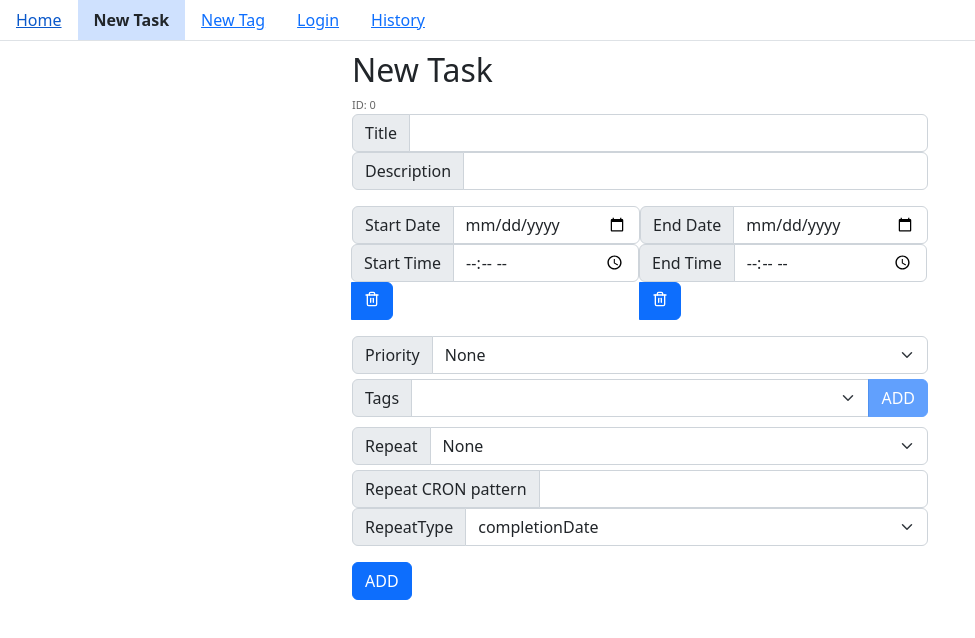
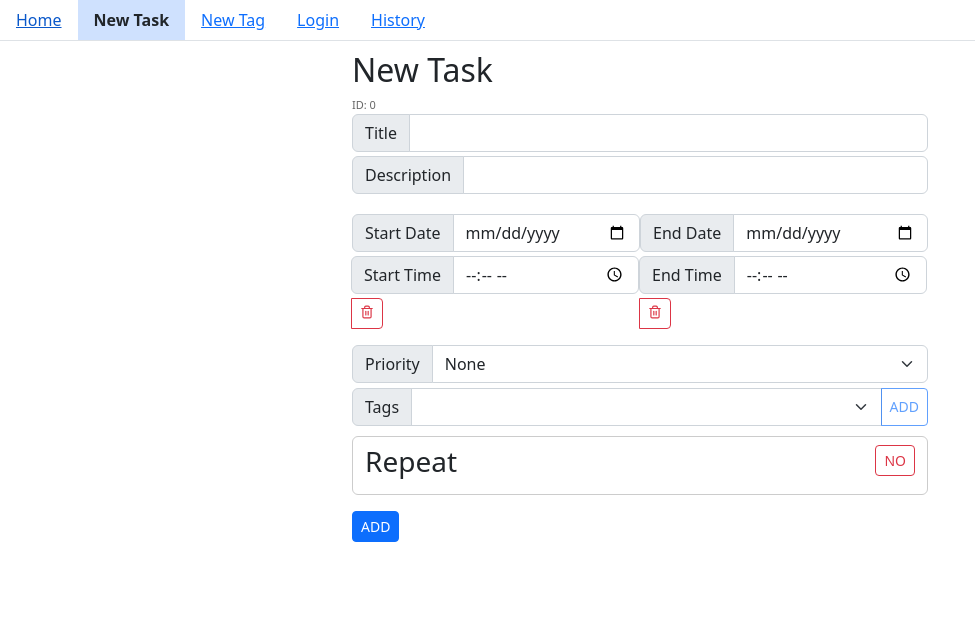
Before and after one commit to MrOggy85/tasks, a React (Create React App) app: page /task/0 in a window 1280 px wide. Shown: the top 638 px of the page, without its empty margins (0-975 px from the left). Built offline with nearby package versions, Linux system fonts and the light colour scheme.

Commit message:
feat: adapt repeat task to new api

```diff
--- a/src/components/Button/Button.tsx
+++ b/src/components/Button/Button.tsx
@@ -41,6 +41,7 @@ const Button = ({
       type={type || 'button'}
       disabled={disabled}
       onClick={onClick}
+      size="sm"
     >
       {content}
     </BootstrapButton>
--- /dev/null
+++ b/src/pages/Task/Task.module.css
@@ -0,0 +1,11 @@
+.repeatContainer {
+  padding: 0.5em 0.5em;
+  border: 1px solid #ccc;
+  border-radius: 6px;
+}
+
+.repeatHeader {
+  display: flex;
+  justify-content: space-between;
+  align-items: flex-start;
+}
--- a/src/pages/Task/Task.tsx
+++ b/src/pages/Task/Task.tsx
@@ -3,7 +3,7 @@ import format from 'date-fns/format';
 import { FiTrash2 } from 'react-icons/fi';
 import { parseCronExpression } from 'cron-schedule';
 import { useNavigate, useParams } from 'react-router-dom';
-import { Button, Container, Form, InputGroup, Spinner } from 'react-bootstrap';
+import { Container, Form, InputGroup, Spinner } from 'react-bootstrap';
 import getPrio from '../../core/getPrio';
 import type { RootState } from '../../core/redux/store';
 import { add, update } from '../../core/tasks/taskSlice';
@@ -11,6 +11,8 @@ import getCron from '../../core/getCron';
 import PillWithX from '../../components/PillWithX';
 import { useAppSelector } from '../../core/redux/useAppSelector';
 import { useAppDispatch } from '../../core/redux/useAppDispatch';
+import Button from '../../components/Button';
+import styles from './Task.module.css';
 
 type Task = RootState['tasks']['tasks'][0];
 type CronType = Parameters<typeof getCron>[0];
@@ -34,7 +36,7 @@ const InputField = ({
   step,
   type,
 }: InputFieldProps) => (
-  <InputGroup>
+  <InputGroup className="mb-1">
     <InputGroup.Text>{label}</InputGroup.Text>
     <Form.Control
       step={step}
@@ -67,8 +69,11 @@ const Task = () => {
   const [priority, setPriority] = useState<Task['priority']>(0);
   const [chosenTags, setChosenTags] = useState<number[]>([]);
   const [tagSelect, setTagSelect] = useState<number>(0);
+  const [isRepeating, setIsRepeating] = useState(false);
   const [repeatHelper, setRepeatHelper] = useState<CronType | ''>('');
   const [repeatCronPattern, setRepeatCronPattern] = useState('');
+  const [repeatCompletionType, setRepeatCompletionType] = useState<'D'>('D');
+  const [repeatCompletionDuration, setRepeatCompletionDuration] = useState(0);
   const [repeatType, setRepeatType] =
     useState<Task['repeatType']>('completionDate');
 
@@ -85,12 +90,33 @@ const Task = () => {
       );
       setPriority(currentTask.priority || 0);
       setChosenTags(currentTask.tags.map((x) => x.id) || []);
+
+      if (currentTask.repeat) {
+        setIsRepeating(true);
+        setRepeatType(currentTask.repeatType);
+        if (currentTask.repeatType === 'endDate') {
           setRepeatCronPattern(currentTask.repeat);
-      setRepeatType(currentTask.repeatType);
+        } else {
+          setRepeatCompletionType(currentTask.repeat.substring(0, 1) as 'D');
+          setRepeatCompletionDuration(Number(currentTask.repeat.substring(1)));
+        }
+      }
     }
   }, [currentTask]);
 
   const onAdd = async () => {
+    let repeat = '';
+    if (isRepeating) {
+      if (!endDate) {
+        alert('When repeat, please provide endDate');
+        return;
+      }
+      repeat =
+        repeatType === 'endDate'
+          ? repeatCronPattern
+          : `${repeatCompletionType}${repeatCompletionDuration}`;
+    }
+
     const action = await dispatch(
       add({
         title,
@@ -98,7 +124,7 @@ const Task = () => {
         startDate: startDate ? startDate.toISOString() : undefined,
         endDate: endDate ? endDate.toISOString() : undefined,
         priority,
-        repeat: repeatCronPattern,
+        repeat,
         repeatType,
         tagIds: chosenTags,
       }),
@@ -112,6 +138,18 @@ const Task = () => {
   };
 
   const onEdit = async () => {
+    let repeat = '';
+    if (isRepeating) {
+      if (!endDate) {
+        alert('When repeat, please provide endDate');
+        return;
+      }
+      repeat =
+        repeatType === 'endDate'
+          ? repeatCronPattern
+          : `${repeatCompletionType}${repeatCompletionDuration}`;
+    }
+
     const action = await dispatch(
       update({
         id,
@@ -120,7 +158,7 @@ const Task = () => {
         startDate: startDate ? startDate.toISOString() : undefined,
         endDate: endDate ? endDate.toISOString() : undefined,
         priority,
-        repeat: repeatCronPattern,
+        repeat,
         repeatType,
         tagIds: chosenTags,
       }),
@@ -210,14 +248,13 @@ const Task = () => {
             type="time"
           />
           <Button
-            color="danger"
+            variant="outline-danger"
             type="button"
             onClick={() => {
               setStartDate(undefined);
             }}
-          >
-            <FiTrash2 />
-          </Button>
+            content={<FiTrash2 />}
+          />
         </InputGroup>
 
         <InputGroup className="mb-3 mt-3">
@@ -263,14 +300,13 @@ const Task = () => {
             type="time"
           />
           <Button
-            color="danger"
+            variant="outline-danger"
             type="button"
             onClick={() => {
               setEndDate(undefined);
             }}
-          >
-            <FiTrash2 />
-          </Button>
+            content={<FiTrash2 />}
+          />
         </InputGroup>
       </div>
 
@@ -310,13 +346,13 @@ const Task = () => {
             ))}
           </Form.Select>
           <Button
+            variant="outline-primary"
             disabled={chosenTags.includes(tagSelect) || !tagSelect}
             onClick={() => {
               setChosenTags([...chosenTags, tagSelect]);
             }}
-          >
-            ADD
-          </Button>
+            content="ADD"
+          />
         </InputGroup>
         {chosenTags.map((x) => {
           const tag = tags.find((t) => t.id === x);
@@ -334,8 +370,69 @@ const Task = () => {
         })}
       </div>
 
+      <Container className={styles.repeatContainer}>
+        <div className={styles.repeatHeader}>
+          <h3>Repeat</h3>
+          <Button
+            content={isRepeating ? 'YES' : 'NO'}
+            variant={isRepeating ? 'outline-primary' : 'outline-danger'}
+            onClick={() => {
+              setIsRepeating(!isRepeating);
+            }}
+          />
+        </div>
+
+        {isRepeating && (
+          <>
             <InputGroup style={{ marginBottom: 5 }}>
-        <InputGroup.Text>Repeat</InputGroup.Text>
+              <InputGroup.Text>RepeatType</InputGroup.Text>
+              <Form.Select
+                value={repeatType}
+                onChange={(event) => {
+                  setRepeatType(event.target.value as Task['repeatType']);
+                }}
+              >
+                {(['completionDate', 'endDate'] as Task['repeatType'][]).map(
+                  (x) => (
+                    <option key={x} value={x}>
+                      {x}
+                    </option>
+                  ),
+                )}
+              </Form.Select>
+            </InputGroup>
+
+            {repeatType === 'completionDate' ? (
+              <>
+                <InputGroup style={{ marginBottom: 5 }}>
+                  <InputGroup.Text>Type</InputGroup.Text>
+                  <Form.Select
+                    value={repeatCompletionType}
+                    onChange={(event) => {
+                      const value = event.target.value as 'D';
+                      setRepeatCompletionType(value);
+                    }}
+                  >
+                    {['D' as const].map((x) => (
+                      <option key={x} value={x}>
+                        {x}
+                      </option>
+                    ))}
+                  </Form.Select>
+                </InputGroup>
+                <InputField
+                  label="Duration"
+                  value={repeatCompletionDuration}
+                  onChange={(newValue) => {
+                    setRepeatCompletionDuration(Number(newValue));
+                  }}
+                  type="number"
+                />
+              </>
+            ) : (
+              <>
+                <InputGroup style={{ marginBottom: 5 }}>
+                  <InputGroup.Text>Type</InputGroup.Text>
                   <Form.Select
                     value={repeatHelper}
                     onChange={(event) => {
@@ -343,7 +440,9 @@ const Task = () => {
                       if (!value) {
                         setRepeatCronPattern('');
                       } else {
-              setRepeatCronPattern(getCron(value, endDate, repeatType));
+                        setRepeatCronPattern(
+                          getCron(value, endDate, repeatType),
+                        );
                       }
                       setRepeatHelper(value || '');
                     }}
@@ -367,7 +466,7 @@ const Task = () => {
                 </InputGroup>
 
                 <InputField
-        label="Repeat CRON pattern"
+                  label="CRON pattern"
                   value={repeatCronPattern}
                   onChange={setRepeatCronPattern}
                   type="text"
@@ -382,27 +481,16 @@ const Task = () => {
                     ? `Now Date: ${new Date().toISOString()} UTC - ${new Date().toLocaleString()} JST`
                     : ''}
                 </p>
-
-      <InputGroup style={{ marginBottom: 5 }}>
-        <InputGroup.Text>RepeatType</InputGroup.Text>
-        <Form.Select
-          value={repeatType}
-          onChange={(event) => {
-            setRepeatType(event.target.value as Task['repeatType']);
-          }}
-        >
-          {(['completionDate', 'endDate'] as Task['repeatType'][]).map((x) => (
-            <option key={x} value={x}>
-              {x}
-            </option>
-          ))}
-        </Form.Select>
-      </InputGroup>
+              </>
+            )}
+          </>
+        )}
+      </Container>
 
       <InputGroup className="mb-3 mt-3">
         <Button
           disabled={loading}
-          color={id ? 'success' : 'primary'}
+          variant={id ? 'success' : 'primary'}
           type="button"
           onClick={() => {
             if (id) {
@@ -411,15 +499,16 @@ const Task = () => {
               onAdd();
             }
           }}
-        >
-          {loading ? (
+          content={
+            loading ? (
               <Spinner animation="border" size="sm" />
             ) : id ? (
               'UPDATE'
             ) : (
               'ADD'
-          )}
-        </Button>
+            )
+          }
+        />
       </InputGroup>
     </Container>
   );
```
Lines whose indentation alone changed are shown as unchanged.
